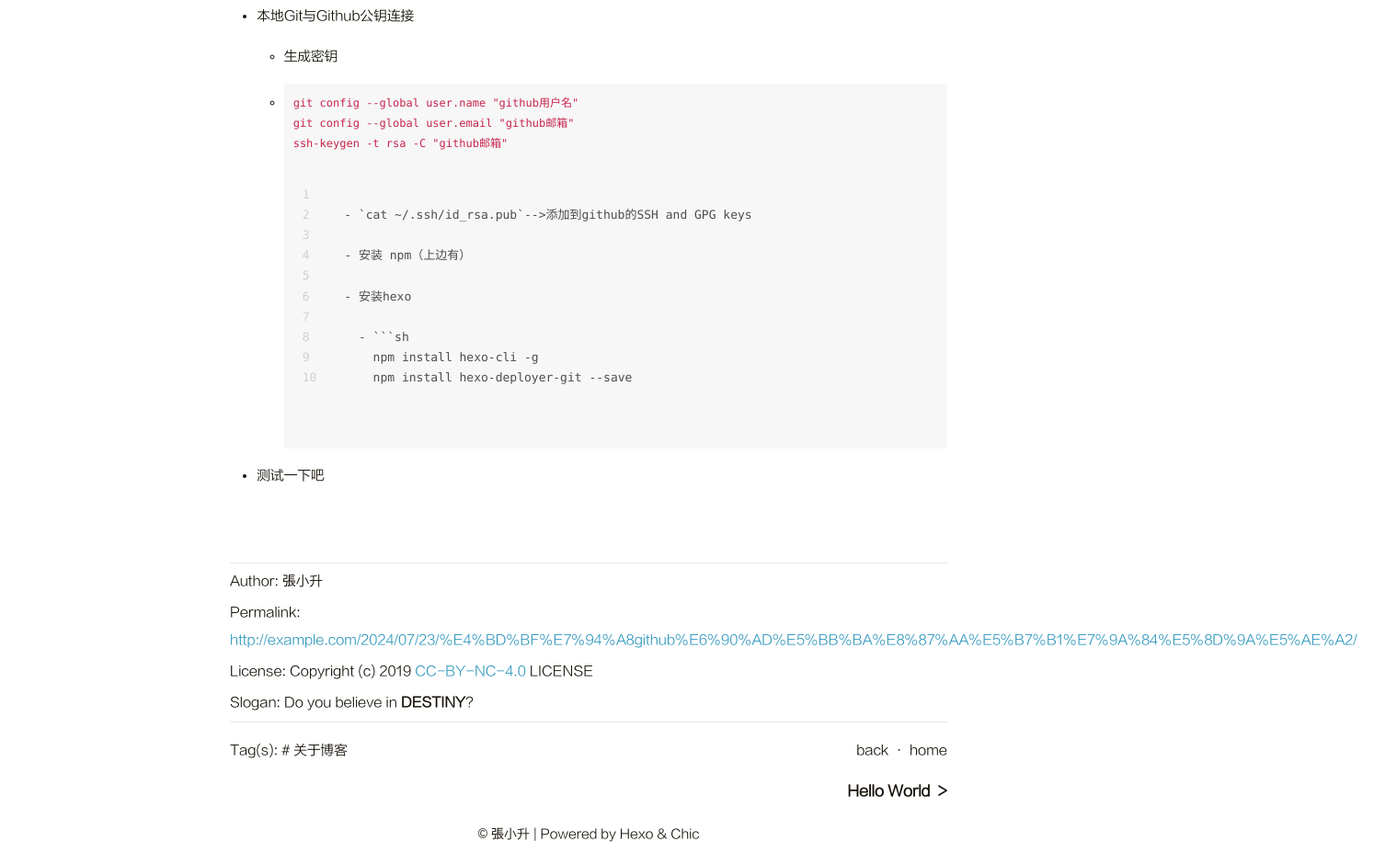
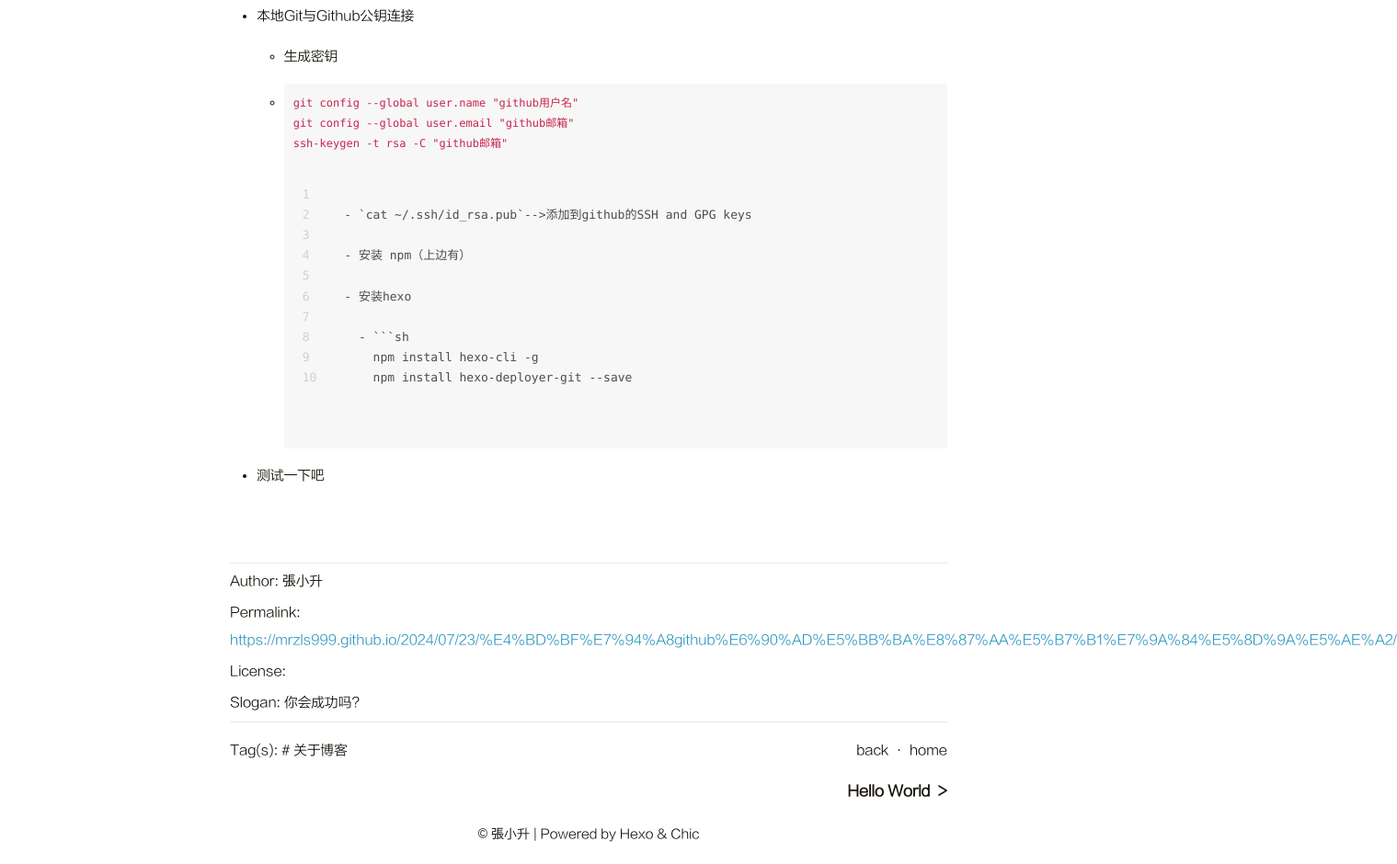
Before and after one commit to Mrzls999/Mrzls999.github.io, a plain HTML site: page 2024/07/23/使用github搭建自己的博客/index.html in a window 1280 px wide. Shown: the part 4710-5650 px from the top of the page at 92% size, 1519 px wide, since content can reach past the window. Drawn offline with Linux system fonts and the light colour scheme.

Commit message:
Site updated: 2024-07-23 15:38:53

````diff
--- a/2024/07/23/使用github搭建自己的博客/index.html
+++ b/2024/07/23/使用github搭建自己的博客/index.html
@@ -336,7 +336,7 @@ ssh-keygen -t rsa -C &#39;邮箱地址&#39;
 </li>
 <li><pre><code class="sh">hexo g	--生成
 hexo d	--上传
-<figure class="highlight plaintext"><table><tr><td class="gutter"><pre><span class="line">1</span><br><span class="line">2</span><br><span class="line">3</span><br><span class="line">4</span><br><span class="line">5</span><br><span class="line">6</span><br><span class="line">7</span><br><span class="line">8</span><br><span class="line">9</span><br><span class="line">10</span><br><span class="line">11</span><br><span class="line">12</span><br></pre></td><td class="code"><pre><span class="line"></span><br><span class="line">## 五、写文章并上传</span><br><span class="line"></span><br><span class="line">`hexo new &#x27;文章标题&#x27;`在source/_posts下就生成了md文件，使用markdown格式编写，此处我使用的typora直接编写，非常方便</span><br><span class="line"></span><br><span class="line">```yaml</span><br><span class="line">--</span><br><span class="line">title: 使用github搭建自己的博客</span><br><span class="line">date: 2024-07-23 10:43:57</span><br><span class="line">tags: [关于博客,tag1,tag2,...]</span><br><span class="line">categories: [关于博客,c1,c2,...]</span><br><span class="line">--</span><br></pre></td></tr></table></figure>
+<figure class="highlight plaintext"><table><tr><td class="gutter"><pre><span class="line">1</span><br><span class="line">2</span><br><span class="line">3</span><br><span class="line">4</span><br><span class="line">5</span><br><span class="line">6</span><br><span class="line">7</span><br><span class="line">8</span><br><span class="line">9</span><br><span class="line">10</span><br><span class="line">11</span><br><span class="line">12</span><br></pre></td><td class="code"><pre><span class="line"></span><br><span class="line">## 五、写文章并上传</span><br><span class="line"></span><br><span class="line">- `hexo new &#x27;文章标题&#x27;`在source/_posts下就生成了md文件，使用markdown格式编写，此处我使用的typora直接编写，非常方便</span><br><span class="line"></span><br><span class="line">```yaml</span><br><span class="line">--</span><br><span class="line">title: 使用github搭建自己的博客</span><br><span class="line">date: 2024-07-23 10:43:57</span><br><span class="line">tags: [关于博客,tag1,tag2,...]</span><br><span class="line">categories: [关于博客,c1,c2,...]</span><br><span class="line">--</span><br></pre></td></tr></table></figure>
 </code></pre>
 </li>
 </ul>
@@ -379,19 +379,19 @@ ssh-keygen -t rsa -C &quot;github邮箱&quot;
 
                     <p class="copyright-item">
                         <span>Permalink:</span>
-                        <span><a href="http://example.com/2024/07/23/%E4%BD%BF%E7%94%A8github%E6%90%AD%E5%BB%BA%E8%87%AA%E5%B7%B1%E7%9A%84%E5%8D%9A%E5%AE%A2/">http://example.com/2024/07/23/%E4%BD%BF%E7%94%A8github%E6%90%AD%E5%BB%BA%E8%87%AA%E5%B7%B1%E7%9A%84%E5%8D%9A%E5%AE%A2/</a></span>
+                        <span><a href="https://mrzls999.github.io/2024/07/23/%E4%BD%BF%E7%94%A8github%E6%90%AD%E5%BB%BA%E8%87%AA%E5%B7%B1%E7%9A%84%E5%8D%9A%E5%AE%A2/">https://mrzls999.github.io/2024/07/23/%E4%BD%BF%E7%94%A8github%E6%90%AD%E5%BB%BA%E8%87%AA%E5%B7%B1%E7%9A%84%E5%8D%9A%E5%AE%A2/</a></span>
                     </p>
 
 
                     <p class="copyright-item">
                         <span>License:</span>
-                        <span>Copyright (c) 2019 <a target="_blank" rel="noopener" href="http://creativecommons.org/licenses/by-nc/4.0/">CC-BY-NC-4.0</a> LICENSE</span>
+                        <span></span>
                     </p>
 
 
                      <p class="copyright-item">
                          <span>Slogan:</span>
-                         <span>Do you believe in <strong>DESTINY</strong>?</span>
+                         <span>你会成功吗?</span>
                      </p>
 
 
````
Also changed, not shown: 2024/07/18/hello-world/index.html (+3 -3 lines).
